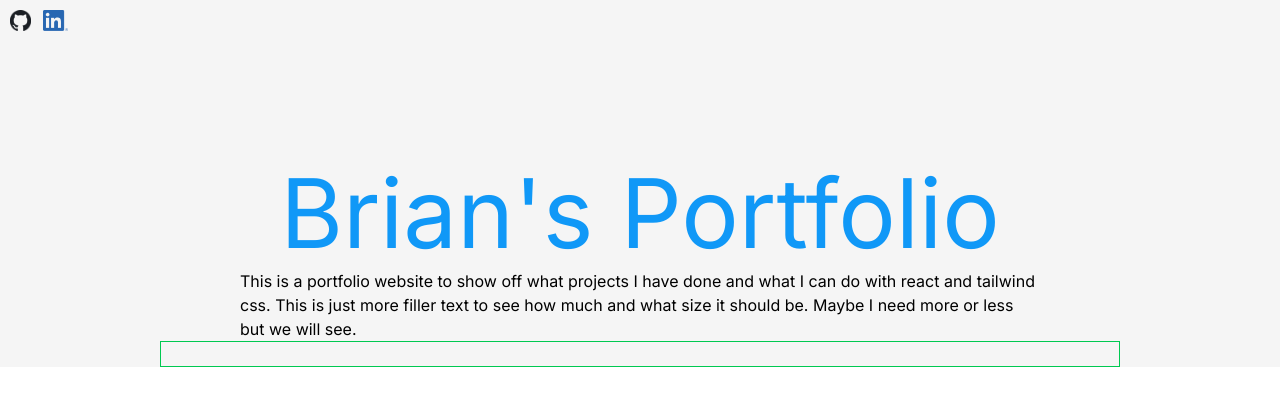
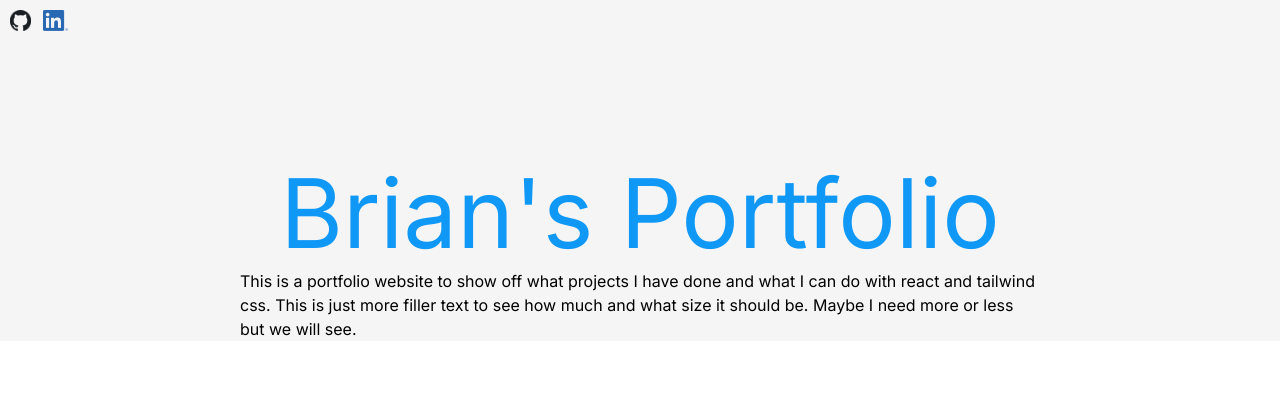
Before and after one commit to bschroedl/portfolio-project-main, a React (Vite) app: page / in a window 1280 px wide. Shown: the top 406 px of the page. Built offline with nearby package versions, Linux system fonts and the light colour scheme.

Commit message:
Update Main.jsx to not display search component

```diff
--- a/src/components/Main.jsx
+++ b/src/components/Main.jsx
@@ -7,7 +7,7 @@ function Main() {
             <h1 className='text-center text-8xl text-[#1098F7]'>Brian's Portfolio</h1>
             <p className='mt-2 w-5/6 mx-auto'>This is a portfolio website to show off what projects I have done and what I can do with react and tailwind css.
             This is just more filler text to see how much and what size it should be. Maybe I need more or less but we will see.</p>
-            <Search />
+            {/*<Search />*/}
         </div>
     );
 }
```
